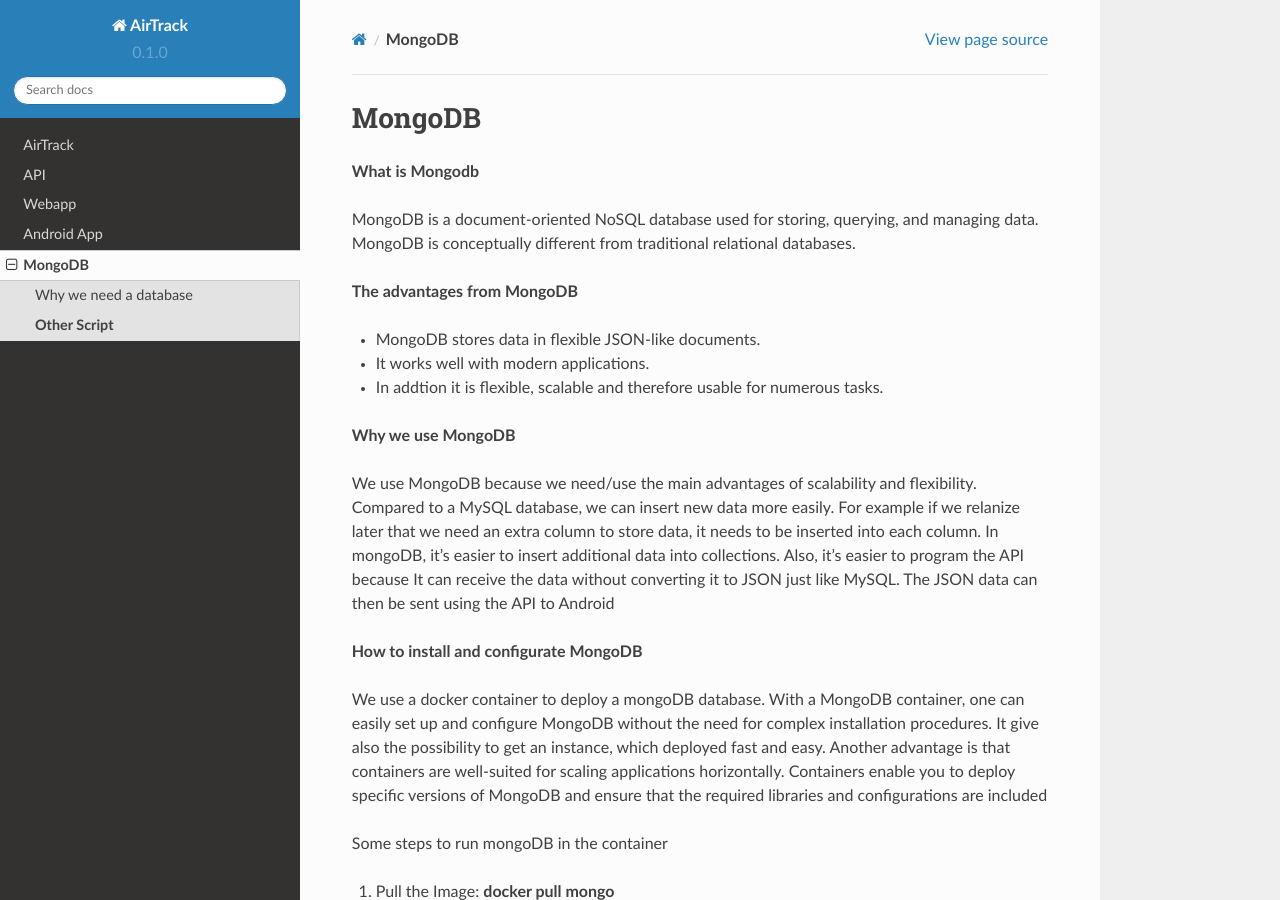
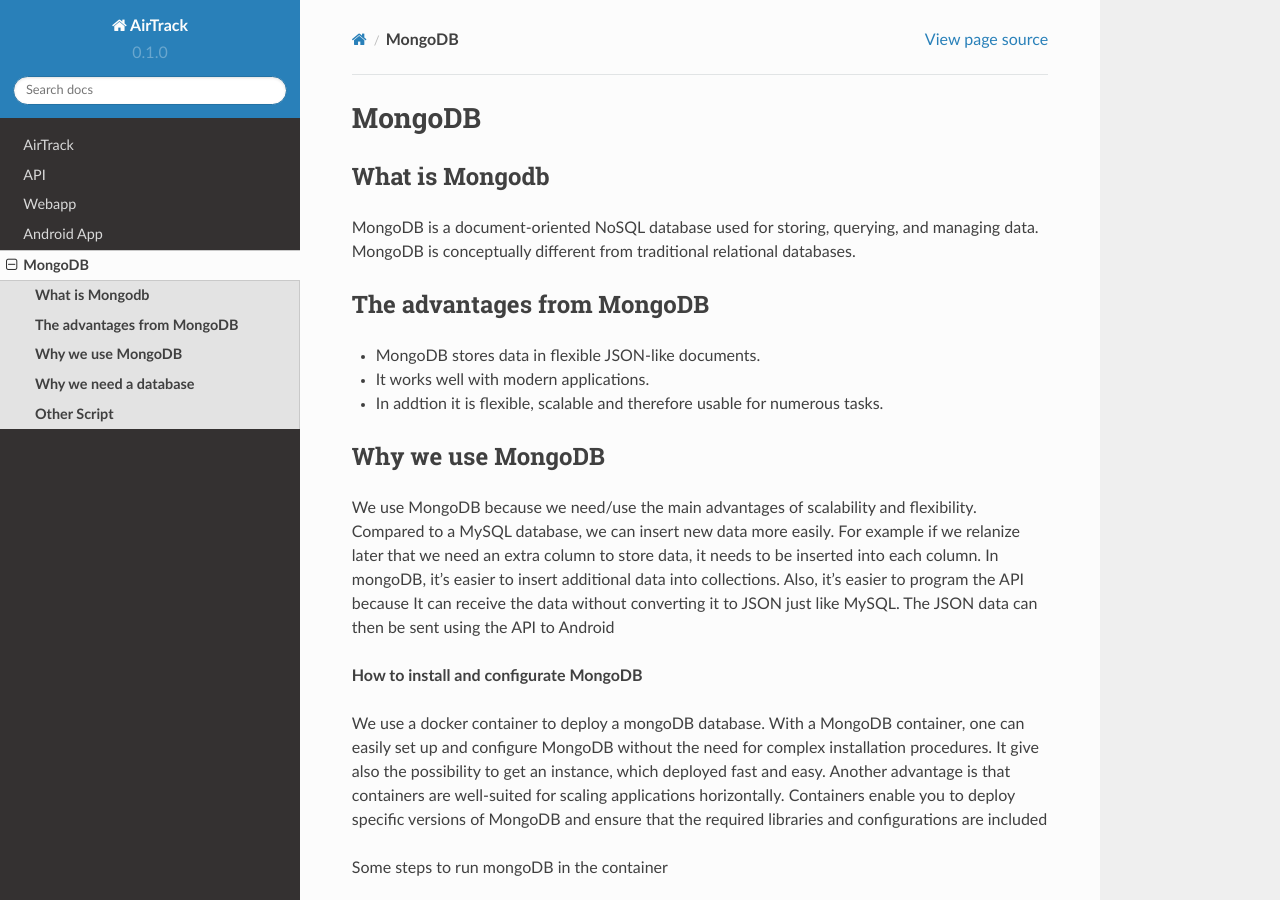
Before and after one commit to AirTracked/docs, a Sphinx documentation site: the page built from docs/source/mongodb.rst, in a window 1280 px wide and 900 px high. Built offline with Sphinx 7.4.7 and the Read the Docs theme 2.0.0, drawn with Linux system fonts in a browser that asks for light colours.

Commit message:
Resolved Issues / Restructure (#11)
* Added Documentation

* Restructured Mongo Doc

* Resolved Issues / Restructure

```diff
--- a/docs/source/conf.py
+++ b/docs/source/conf.py
@@ -4,7 +4,7 @@
 
 project = 'AirTrack'
 copyright = '2023, Felix Slama, Maximilian Birnbacher, Lukas Anzelak, Paul Pessenbacher'
-author = 'Felix Slama, Maximilian Birnbachwer, Lukas Anzelak, Paul Pessenbacher'
+author = 'Felix Slama, Maximilian Birnbacher, Lukas Anzelak, Paul Pessenbacher'
 
 release = '0.1'
 version = '0.1.0'
--- a/docs/source/mongodb.rst
+++ b/docs/source/mongodb.rst
@@ -2,18 +2,21 @@
 ===========
 
 **What is Mongodb**
+--------------------
 
 MongoDB is a document-oriented NoSQL database used for storing,
 querying, and managing data. MongoDB is conceptually different
 from traditional relational databases.
 
 **The advantages from MongoDB**
+--------------------------------
 
 - MongoDB stores data in flexible JSON-like documents.
 - It works well with modern applications.
 - In addtion it is flexible, scalable and therefore usable for numerous tasks.
 
 **Why we use MongoDB**
+------------------------
 
 We use MongoDB because we need/use the main advantages of scalability and flexibility.
 Compared to a MySQL database, we can insert new data more easily. For example if we relanize later
@@ -49,8 +52,8 @@
 .. image:: images/mongod.jpg
 
 
-Why we need a database
------------------------
+**Why we need a database**
+--------------------------
 
 The The data that we will later use in Android and in the Node-JS app comes from an Excel file.
 This Excel file contains 40000 entries, all of which must be stored in the database. Since there is no
@@ -104,7 +107,7 @@
 A user and the so_nr of the function are specified. Then the ID is searched for the SO_nr, which is then used to match it to the pilot. Once assigned, on can search for the pilot and retrieve all IDs
 assigned to the pilots. With this ids one can determine the sites.
 
-.. image:: images/sites.jpg
+.. image:: images/Sites.jpg
 
 
 **The most important code**
--- a/docs/source/webapp.rst
+++ b/docs/source/webapp.rst
@@ -521,7 +521,7 @@
 
 
 Assigning sites
-^^^^^^^^^^^^^^^
+'''''''''''''''
 
 .. image:: images/Screenshot_AssignSitesToUser.png
     :width: 500
```
Also changed, not shown: other parts of docs/source/webapp.rst (+2 -2 lines).
